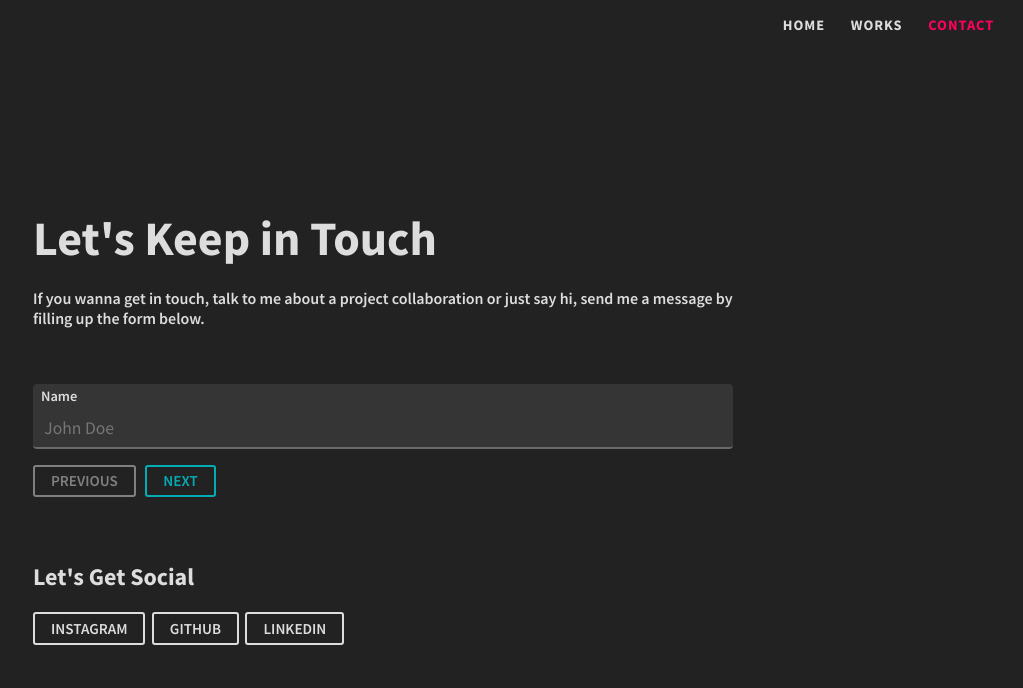
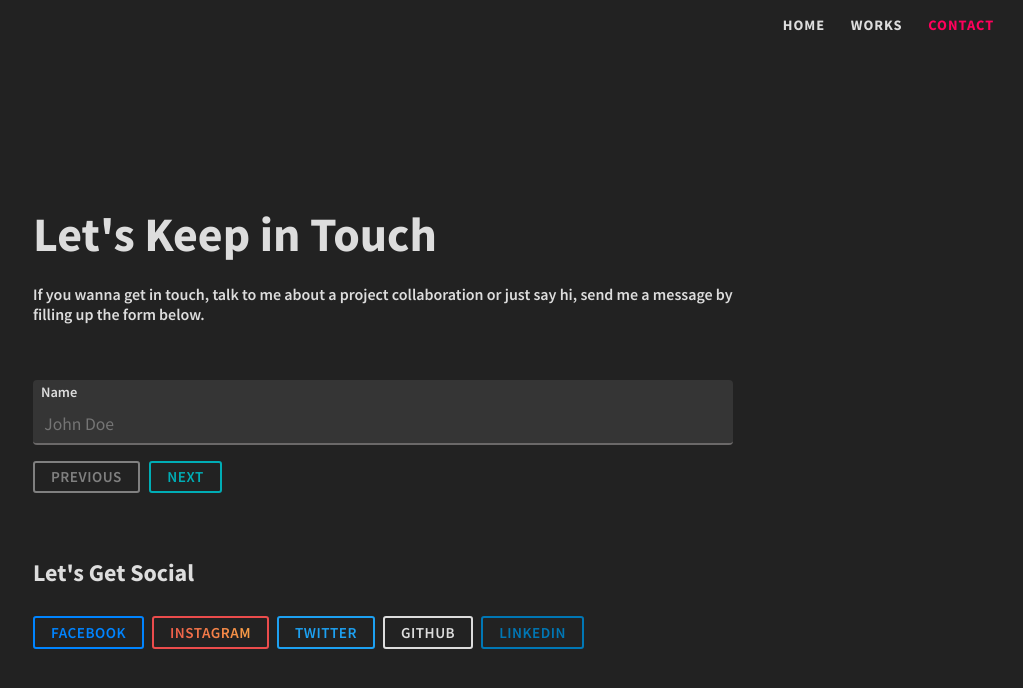
Before and after one commit to mani-barathi/mezelf, a Next.js app: page /contact in a window 1280 px wide. Shown: the top 688 px of the page, without its empty margins (257-1280 px from the left). Built offline with nearby package versions, Linux system fonts and the light colour scheme.

Commit message:
updated Button styled Component to add social media colors

```diff
--- a/components/ContactForm.js
+++ b/components/ContactForm.js
@@ -66,9 +66,10 @@ export default function ContactForm() {
                     <FormInput value={message} onChange={(e) => setMessage(e.target.value)} as="textarea" rows="4" name="message" id="email" required autoFocus placeholder="Hey, your website is awesome!" />
                 </FormGroup>
             }
-            <Button type="button" disabled={(currentField === 0)} onClick={goToPreviousField} >PREVIOUS</Button>
+            <Button type="button" color="textGrey"
+                disabled={(currentField === 0)} onClick={goToPreviousField} >PREVIOUS</Button>
             &nbsp; &nbsp;
-            <Button textBlue>{(currentField === 2) ? 'SEND' : 'NEXT'}</Button>
+            <Button color="textBlue">{(currentField === 2) ? 'SEND' : 'NEXT'}</Button>
         </Form>
     )
 }
--- a/pages/404.js
+++ b/pages/404.js
@@ -11,7 +11,7 @@ export default function Error() {
       <Text style={{ maxWidth: '600px' }}> The page you are looking for does not exist. How you got here is a mystery. But you can click the button below to go back to the homepage. </Text>
       <br />
       <Link href="/">
-        <Button textPink>HOME</Button>
+        <Button color="textPink">HOME</Button>
       </Link>
     </Wrapper>
   )
--- a/pages/contact.js
+++ b/pages/contact.js
@@ -23,9 +23,13 @@ export default function contact() {
                 <div style={{ width: "100%", marginTop: "4rem" }} >
                     <Text medium>Let's Get Social</Text>
                     <br />
-                    <Button>INSTAGRAM</Button> &nbsp;
-                    <Button>GITHUB</Button>    &nbsp;
-                    <Button>LINKEDIN</Button>  &nbsp;
+                    <FlexContainer>
+                        <Button hoverTextWhite color="facebook">FACEBOOK</Button>
+                        <Button color="instagram">INSTAGRAM</Button>
+                        <Button color="twitter">TWITTER</Button>
+                        <Button color="textGrey">GITHUB</Button>
+                        <Button hoverTextWhite color="linkedin">LINKEDIN</Button>
+                    </FlexContainer>
                 </div>
             </Container>
         </Wrapper >
@@ -47,3 +51,11 @@ const Container = styled.div`
     justify-content:center;
     align-items:center;
 `
+const FlexContainer = styled.div`
+    margin:0.5rem 0 0 0;
+    display:flex;
+    flex-wrap:wrap;
+    gap:0.5rem;
+    justify-content:${props => props.flexEnd ? 'flex-end' : 'initial'};
+    align-items:center;
+`
--- a/pages/index.js
+++ b/pages/index.js
@@ -27,7 +27,7 @@ export default function Home() {
         <Text animation={fadeInAnimation} large textBlue inline>Manibarathi.</Text>
         <Paragraph isAnimated={isAnimated} >Lorem ipsum dolor sit amet consectetur adipisicing elit. Voluptatibus ducimus placeat ratione accusamus perferendis quam dolore voluptates aperiam, eaque fuga.
           <ButtonContiner>
-            <Button onClick={openModal} textBlue>ABOUT ME</Button>
+            <Button onClick={openModal} color="textBlue">ABOUT ME</Button>
           </ButtonContiner>
         </Paragraph>
       </Contianer>
--- a/styles/Button.js
+++ b/styles/Button.js
@@ -3,18 +3,32 @@ import styled from "styled-components"
 const Button = styled.button`
     cursor:pointer;
     transition:all 0.3s ease;
-    padding:0.3rem 1rem;
+    padding:${props => props.small ? '0.2rem 0.6rem' : '0.3rem 1rem'};
     border-radius:3px;
-    font-size:0.95rem;
+    font-size:${props => props.small ? '0.8rem' : '0.95rem'};
     font-weight:600;
     user-select:none;
-    border: 2px solid var(--${prop => prop.textPink ? 'textPink' : prop.textBlue ? 'textBlue' : 'textGrey'});
+    border: 2px solid var(--${props => props.color});
     background-color:transparent;
-    color:var(--${prop => prop.textPink ? 'textPink' : prop.textBlue ? 'textBlue' : 'textGrey'});
+    color:var(--${props => props.color});
+    letter-spacing:0.5px;
+
+    ${props => props.color === 'instagram' && `
+        background: linear-gradient(72deg, rgba(235,76,76,1) 0%, rgba(252,176,69,1) 100%);
+        -webkit-background-clip: text;
+        -moz-background-clip: text;
+        -webkit-text-fill-color: transparent;
+        -moz-text-fill-color: transparent;
+  `}
 
     &:hover{
-        color: var(--darkBg);
-        background-color: var(--${prop => prop.textPink ? 'textPink' : prop.textBlue ? 'textBlue' : 'textGrey'});
+        color: ${props => props.hoverTextWhite ? 'var(--textGrey)' : 'var(--darkBg)'};
+        background-color: var(--${props => props.color});
+        ${props => props.color === 'instagram' && `
+            background: linear-gradient(72deg, rgba(235,76,76,1) 0%, rgba(252,176,69,1) 100%);
+            -webkit-text-fill-color: var(--darkBg);
+            -moz-text-fill-color: var(--darkBg);
+        `}
     }
 
     &:active{
--- a/styles/GlobalStyles.js
+++ b/styles/GlobalStyles.js
@@ -17,6 +17,10 @@ const GlobalStyle = createGlobalStyle`
         --textPink: #ff005c;
         --textBlue: #00adb5;
 
+        --facebook: #0084ff;
+        --linkedin: #0077B5;
+        --twitter: #1da1f2;
+        --instagram: rgb(235,76,76);
     }
     body{
         width:100%;
```
Also changed, not shown: components/ProjectModal.js (+11 -2 lines), 1 other file (tests, documents, lock files or other folders).
